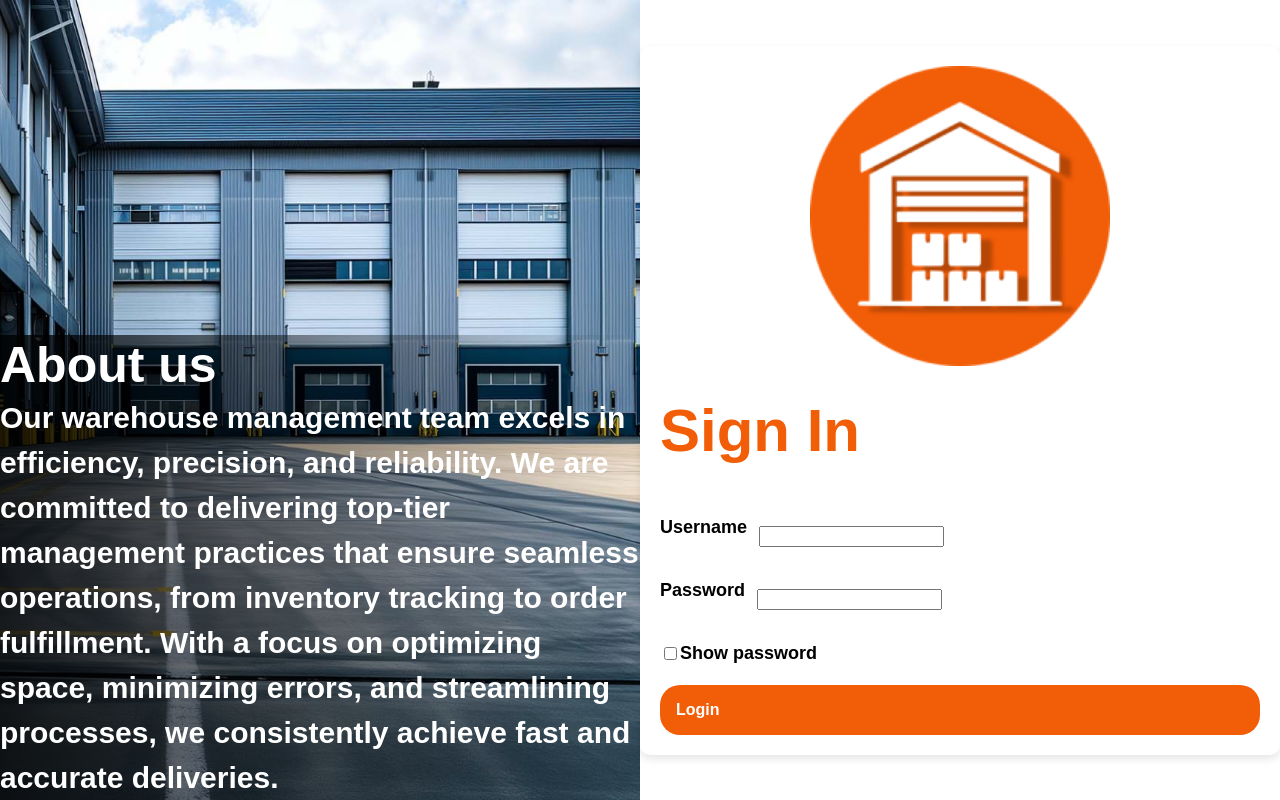
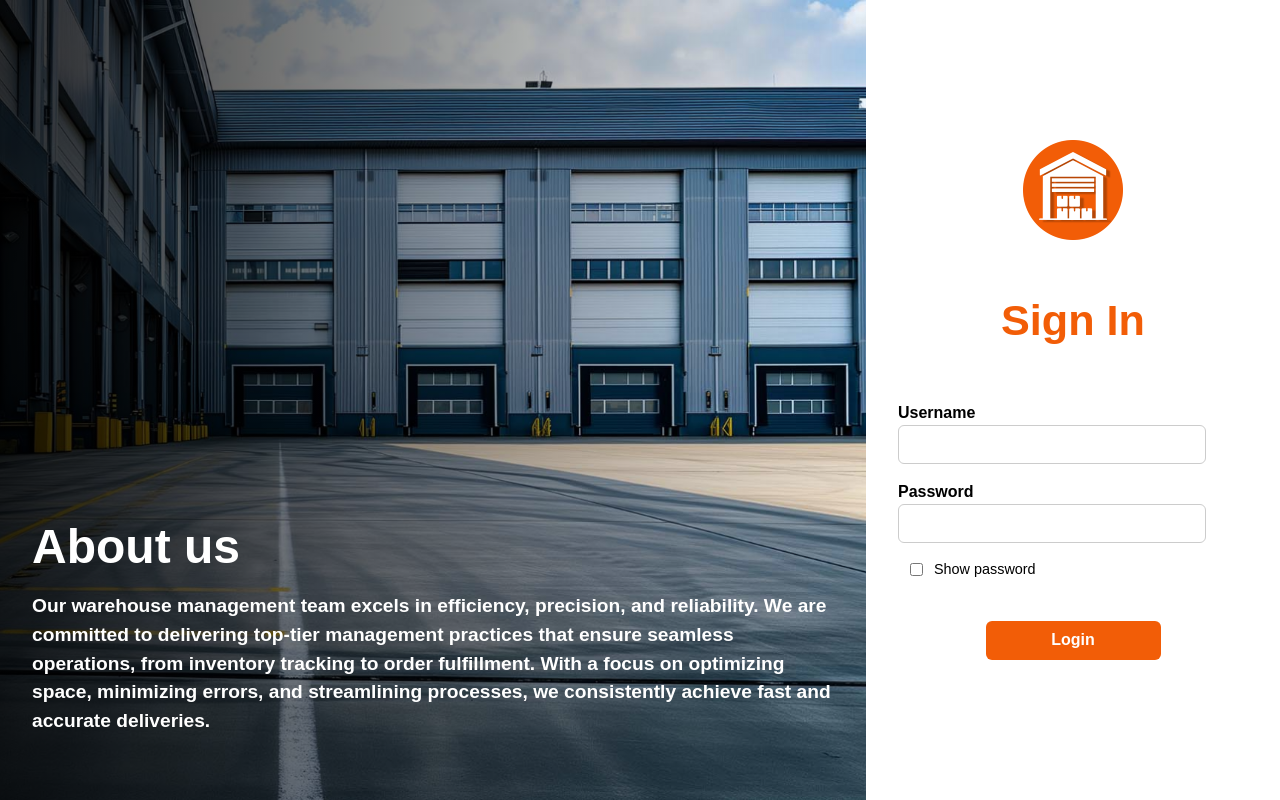
Before and after one commit to TrungDuongChanNhan09/WarehouseManagement, a React (Vite) app in the folder frontend/: page /login in a window 1280 px wide. Built offline with nearby package versions, Linux system fonts and the light colour scheme.

Commit message:
Login hoàn chỉnh

```diff
--- a/frontend/App/Login/Login.css
+++ b/frontend/App/Login/Login.css
@@ -1,88 +1,94 @@
 /* Toàn bộ trang đăng nhập */
 .login-page {
   display: flex;
+  flex-direction: row; /* Giữ các phần cạnh nhau */
   width: 100%;
   min-height: 100vh;
-  min-width: 100vh;
   align-items: center;
   background-color: #ffffff;
+  overflow: hidden;
 }
 
 /* Phần hình ảnh */
 .login-image {
-  flex: 7;
+  flex: 2; /* Tỉ lệ phần hình ảnh */
   height: 100vh;
   display: flex;
   flex-direction: column;
-  justify-content: flex-end;
+  justify-content: center;
   background: url('/images/login.png') no-repeat center center;
   background-size: cover;
 }
 
-/* Lớp overlay cho hình ảnh, tạo hiệu ứng gradient */
+/* Lớp overlay cho hình ảnh */
 .login-image-overlay {
   display: flex;
   flex-direction: column;
   align-items: flex-start;
-  justify-content: center;
+  justify-content: flex-end;
+  padding: 2rem;
+  padding-bottom: 4rem;
   background: linear-gradient(to right, rgba(0, 0, 0, 0.8), rgba(0, 0, 0, 0));
   width: 100%;
+  height: 100%;
+  box-sizing: border-box;
   color: white;
 }
 
 /* Tiêu đề chính */
 .heading-main {
   font-family: 'Maven Pro', sans-serif;
-  font-size: 50px;
+  font-size: 3rem;
   font-weight: 600;
+  margin-bottom: 1rem;
   color: #ffffff;
 }
 
 /* Tiêu đề phụ */
 .heading-sub {
   font-family: 'Maven Pro', sans-serif;
-  font-size: 30px;
+  font-size: 1.2rem;
+  line-height: 1.5;
   color: #ffffff;
 }
 
-/* Phần form đăng nhập - chiếm 30% */
+/* Phần form đăng nhập */
 .login-form-container {
-  flex: 3;
+  flex: 1;
   height: 100vh;
   display: flex;
   align-items: center;
   justify-content: center;
   background-color: #ffffff;
+  padding: 2rem;
 }
 
 .login-form {
   width: 100%;
-  max-width: 600px;
+  max-width: 350px; /* Hạn chế độ rộng của form */
   display: flex;
   flex-direction: column;
-  align-items: center;
+  align-items: flex-start; /* Căn tất cả các thành phần sang trái */
   justify-content: center;
   background-color: #ffffff;
-  border-radius: 10px;
-  box-shadow: 0 4px 8px rgba(0, 0, 0, 0.1);
-  padding: 20px; /* Padding added for better spacing */
+  padding: 2rem;
+  gap: 1rem; /* Khoảng cách giữa các phần tử */
 }
 
 /* Logo */
 .logo {
-  width: 50%;
-  height: auto;
-  object-fit: contain;
-  margin-bottom: 20px;
+  width: 100px;
+  height: 100px;
+  margin: 0 auto 2rem; /* Đặt logo ở giữa */
 }
 
 /* Tiêu đề đăng nhập */
 .sign-in-heading {
   font-family: 'Maven Pro', sans-serif;
-  font-size: 40px;
+  font-size: 1.8rem;
   font-weight: 800;
   color: #f25d07;
-  margin-bottom: 20px; /* Margin added for spacing */
+  margin: 0 auto 2rem; /* Đặt tiêu đề ở giữa */
 }
 
 /* Nhóm input trong form */
@@ -90,58 +96,77 @@
   width: 100%;
   display: flex;
   flex-direction: column;
-  gap: 18px;
+  gap: 1rem;
 }
 
-/* Nhan đề cho các trường nhập */
+/* Nhãn input */
 .input-label {
   font-family: 'Maven Pro', sans-serif;
-  font-size: 18px;
+  font-size: 1rem;
   font-weight: 600;
   color: #000000;
 }
 
-/* Trường nhập liệu */
+/* Trường nhập */
 .input-field {
-  width: 100%;
-  padding: 12px;
-  border-radius: 10px;
-  border: 0px solid #000;
-  font-size: 16px;
-  color: #000000; /* Ensure text color is visible */
+  width: 80%;
+  padding: 0.6rem 0.8rem;
+  border-radius: 6px;
+  border: 1px solid #ccc;
+  font-size: 1rem;
   background-color: #ffffff;
+  outline: none;
+  box-shadow: none;
+  transition: border-color 0.3s ease-in-out;
+}
+.input-field input {
+  border: none; /* Loại bỏ border bên trong */
+  outline: none; /* Loại bỏ outline */
+  background-color: transparent; /* Đảm bảo không có nền màu */
+  width: 100%; /* Đảm bảo chiều rộng phù hợp */
+  padding: 0; /* Loại bỏ padding thừa */
+  font-size: inherit; /* Duy trì kích thước chữ từ parent */
+}
+.input-field:focus {
+  border-color: #f25d07;
+  box-shadow: none;
 }
 
-/* Checkbox label */
+
+/* Checkbox */
 .checkbox-label {
+  font-family: 'Maven Pro', sans-serif;
+  font-size: 0.9rem;
+  color: #000000;
   display: flex;
   align-items: center;
-  font-family: 'Maven Pro', sans-serif;
-  font-size: 18px;
-  font-weight: 600;
-  color: #000000;
-}
+  gap: 0.5rem;
+  margin-left: 0.5rem;
 
-/* Checkbox */
-.checkbox-input {
-  margin-right: 10px;
 }
 
 /* Nút đăng nhập */
 .login-button {
-  width: 100%;
-  padding: 15px;
-  border-radius: 20px;
+  width: 50%;
+  padding: 0.6rem;
+  border-radius: 6px;
   background-color: #f25d07;
   color: white;
   font-family: 'Maven Pro', sans-serif;
   font-weight: bold;
-  text-align: center;
+  text-align: right;
   cursor: pointer;
+  font-size: 1rem;
+  margin: 1.5rem auto 0;
+  transition: background-color 0.3s ease;
+
+  display: flex;
+  justify-content: center;
+  align-items: center;
 }
 
 .login-button:hover {
-  background-color: #d84e00; /* Hiệu ứng hover */
+  background-color: #d84e00;
 }
 
 /* Responsive cho màn hình nhỏ */
@@ -151,28 +176,26 @@
   }
 
   .login-image {
-    flex: 7; /* Giảm tỷ lệ ảnh trên màn hình nhỏ */
-    height: 50vh; /* Chiều cao giảm trên màn hình nhỏ */
+    flex: none;
+    height: 40vh;
   }
 
   .login-form-container {
-    flex: 3; /* Tăng tỷ lệ form trên màn hình nhỏ */
+    flex: none;
     height: auto;
-  }
-
-  .login-form {
-    width: 90%; /* Đảm bảo form nhỏ gọn */
-  }
-
-  .heading-main {
-    font-size: 40px; /* Giảm kích thước chữ */
-  }
-
-  .heading-sub {
-    font-size: 20px;
+    padding: 1.5rem;
   }
 
   .sign-in-heading {
-    font-size: 30px;
+    font-size: 1.5rem;
+  }
+
+  .input-field {
+    font-size: 0.9rem;
+    border: none;
+  }
+
+  .login-button {
+    width: 70%; /* Điều chỉnh kích thước nút nhỏ hơn */
   }
 }
--- a/frontend/App/Login/index.jsx
+++ b/frontend/App/Login/index.jsx
@@ -9,22 +9,11 @@ export default function LoginPage() {
       {/* Phần hình nền */}
       <div className="login-image" id="login-image">
         <div className="login-image-overlay">
-          <Heading
-            size="headinglg"
-            as="h1"
-            className="heading-main"
-          >
+          <Heading size="headinglg" as="h1" className="heading-main">
             About us
           </Heading>
-          <Heading
-            size="headings"
-            as="h2"
-            className="heading-sub"
-          >
-            Our warehouse management team excels in efficiency, precision, and reliability. We are committed to
-            delivering top-tier management practices that ensure seamless operations, from inventory tracking to order
-            fulfillment. With a focus on optimizing space, minimizing errors, and streamlining processes, we
-            consistently achieve fast and accurate deliveries.
+          <Heading size="headings" as="h2" className="heading-sub">
+            Our warehouse management team excels in efficiency, precision, and reliability. We are committed to delivering top-tier management practices that ensure seamless operations, from inventory tracking to order fulfillment. With a focus on optimizing space, minimizing errors, and streamlining processes, we consistently achieve fast and accurate deliveries.
           </Heading>
         </div>
       </div>
@@ -38,35 +27,37 @@ export default function LoginPage() {
               Sign In
             </Heading>
           </Link>
-          <div className="input-group">
-            <div className="flex flex-col items-start gap-4 self-stretch">
+
+          {/* Username Input Group */}
+          <div className="input-field-container">
             <Heading as="h3" className="input-label">
               Username
             </Heading>
             <Input shape="round" name="Username Input" className="input-field" />
           </div>
-            <div className="flex flex-col items-start gap-4 self-stretch">
-              <Heading as="h4" className="input-label" >
+
+          {/* Password Input Group */}
+          <div className="input-field-container">
+            <Heading as="h4" className="input-label">
               Password
             </Heading>
             <Input shape="round" name="Password Input" className="input-field" />
           </div>
+
+          {/* Show Password Checkbox */}
           <CheckBox
             name="Show Password"
             label="Show password"
             id="ShowPassword"
             className="checkbox-label"
           />
-            <Button
-              color="orange_800"
-              size="lg"
-              className="login-button"
-            >
+
+          {/* Login Button */}
+          <Button color="orange_800" size="lg" className="login-button">
             Login
           </Button>
         </div>
       </div>
     </div>
-    </div>
   );
 }
--- a/frontend/Components/Input/index.jsx
+++ b/frontend/Components/Input/index.jsx
@@ -40,11 +40,11 @@ const Input = React.forwardRef(
   ) => {
     return (
       <label
-        className={`${className} flex items-center justify-center cursor-text border-solid  ${shape && shapes[shape]} ${variant && (variants[variant]?.[color] || variants[variant])} ${size && sizes[size]}`}
+      className={`${className} flex items-center justify-center cursor-text border-solid ${shape && shapes[shape]} ${variant && (variants[variant]?.[color] || variants[variant])} ${size && sizes[size]} bg-white`}
       >
         {!!label && label}
         {!!prefix && prefix}
-        <input ref={ref} type={type} name={name} placeholder={placeholder} onChange={onChange} {...restProps} />
+        <input  ref={ref} type={type} name={name} placeholder={placeholder} onChange={onChange} {...restProps} />
         {!!suffix && suffix}
       </label>
     );
```
Lines whose indentation alone changed are shown as unchanged.
